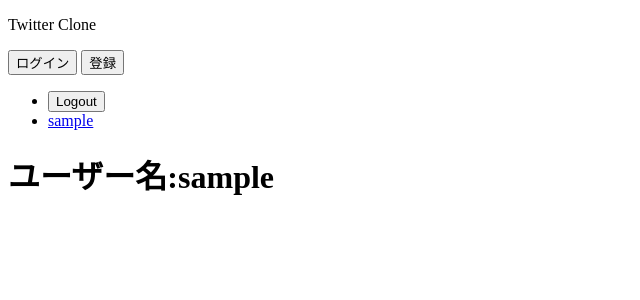
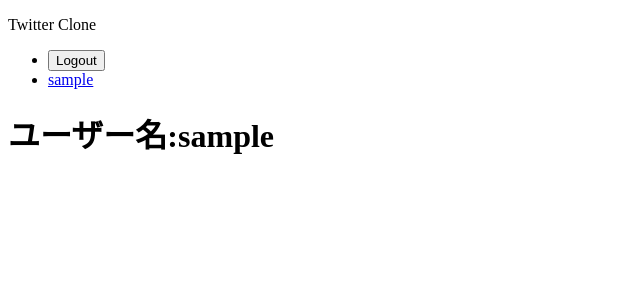
Before and after one commit to shinonome-inc/backend-final-assignment-Shintaro_Shimura, a Django app: a page that uses templates/base.html in a window 1280 px wide. Shown: the top 300 px of the page, without its empty margins (0-640 px from the left). Run offline with Django 4.2, Linux system fonts and the light colour scheme; the visitor is signed in with stand-in values (Sample User, id 1); data comes from the database, SQL or seed files in the repository.

Commit message:
ログインログアウト機能1次レビュー修正3

```diff
--- a/accounts/views.py
+++ b/accounts/views.py
@@ -27,10 +27,6 @@ class LoginView(auth_views.LoginView):
     template_name = "accounts/login.html"
 
 
-class Lououtview(auth_views.LogoutView):
-    pass
-
-
 class UserProfileView(LoginRequiredMixin, DetailView):
     template_name = "accounts/profile.html"
     model = User
--- a/templates/base.html
+++ b/templates/base.html
@@ -9,12 +9,6 @@
 <body>
   <header>
     <p id="logo">Twitter Clone</p>
-    <div id="topbuttons">
-      <button type="button" class="whiteback" value="login">ログイン</button>
-      <a href="{% url 'accounts:signup' %}">
-        <button type="button" class="blueback" value="register">登録</button>
-      </a>
-    </div>
     {% if request.user.is_authenticated %}
     <ul class="top">
       <li>
@@ -29,18 +23,7 @@
       </li>
     </ul>
     {% else %}
-    <ul class="top">
-      <li>
-        <a href="{% url 'accounts:login' %}">
-          <button type="button" class="topbuttons blueback">ログイン</button>
-        </a>
-      </li>
-      <li>
-        <a href="{% url 'accounts:signup' %}">
-          <button type="button" class="topbuttons blueback">登録</button>
-        </a>
-      </li>
-    </ul>
+    <ul class="top">ログイン</ul>
     {% endif %}
   </header>
   {% block content %}
```
